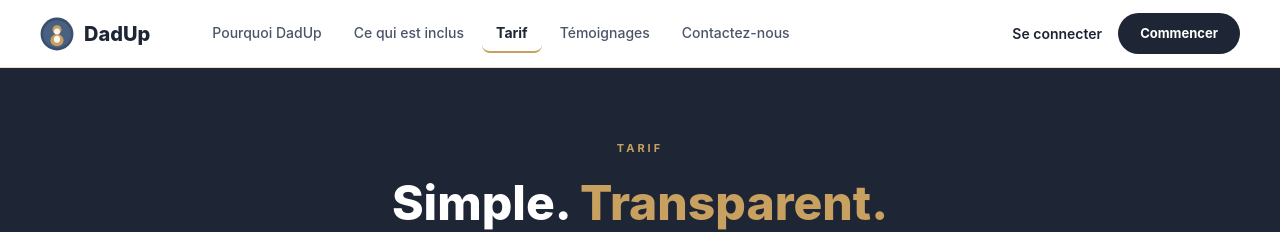
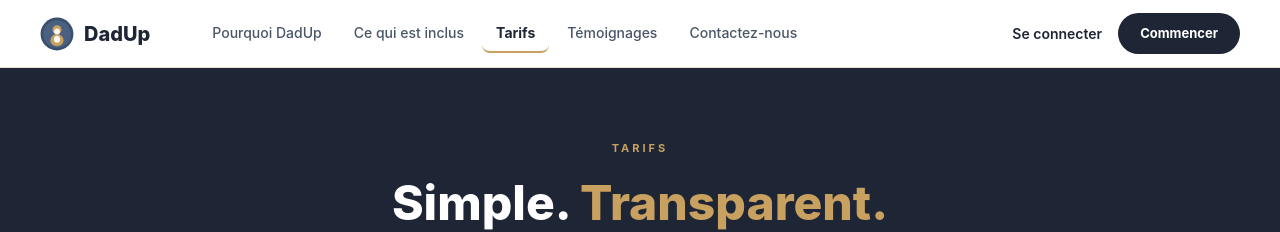
Before and after one commit to Julproject/dadup, a Next.js app: page /tarifs in a window 1280 px wide. Shown: the top 232 px of the page. Built offline with nearby package versions, Linux system fonts and the light colour scheme.

Commit message:
Update page.tsx

```diff
--- a/app/tarifs/page.tsx
+++ b/app/tarifs/page.tsx
@@ -50,7 +50,7 @@ export default function TarifsPage() {
           <div className="nl" style={{ gap: '4px' }}>
             <a href="/pourquoi" style={{ color: C.text, fontSize: '14px', fontWeight: 500, padding: '8px 14px', textDecoration: 'none' }}>Pourquoi DadUp</a>
             <a href="/inclus" style={{ color: C.text, fontSize: '14px', fontWeight: 500, padding: '8px 14px', textDecoration: 'none' }}>Ce qui est inclus</a>
-            <a href="/tarifs" style={{ color: C.dark, fontSize: '14px', fontWeight: 700, padding: '8px 14px', borderRadius: '8px', textDecoration: 'none', borderBottom: `2px solid ${C.gold}` }}>Tarif</a>
+            <a href="/tarifs" style={{ color: C.dark, fontSize: '14px', fontWeight: 700, padding: '8px 14px', borderRadius: '8px', textDecoration: 'none', borderBottom: `2px solid ${C.gold}` }}>Tarifs</a>
             <a href="/temoignages" style={{ color: C.text, fontSize: '14px', fontWeight: 500, padding: '8px 14px', textDecoration: 'none' }}>Témoignages</a>
             <a href="/contact" style={{ color: C.text, fontSize: '14px', fontWeight: 500, padding: '8px 14px', textDecoration: 'none' }}>Contactez-nous</a>
           </div>
@@ -64,7 +64,7 @@ export default function TarifsPage() {
       {/* HERO */}
       <section className="hero" style={{ background: C.dark, padding: '72px 40px' }}>
         <div style={{ maxWidth: '760px', margin: '0 auto', textAlign: 'center' }}>
-          <p style={{ color: C.gold, fontSize: '11px', fontWeight: 700, letterSpacing: '3px', textTransform: 'uppercase', margin: '0 0 20px' }}>Tarif</p>
+          <p style={{ color: C.gold, fontSize: '11px', fontWeight: 700, letterSpacing: '3px', textTransform: 'uppercase', margin: '0 0 20px' }}>Tarifs</p>
           <h1 style={{ color: C.white, fontSize: '48px', fontWeight: 800, margin: '0 0 16px', lineHeight: 1.1 }}>
             Simple. <span style={{ color: C.gold }}>Transparent.</span>
           </h1>
```
